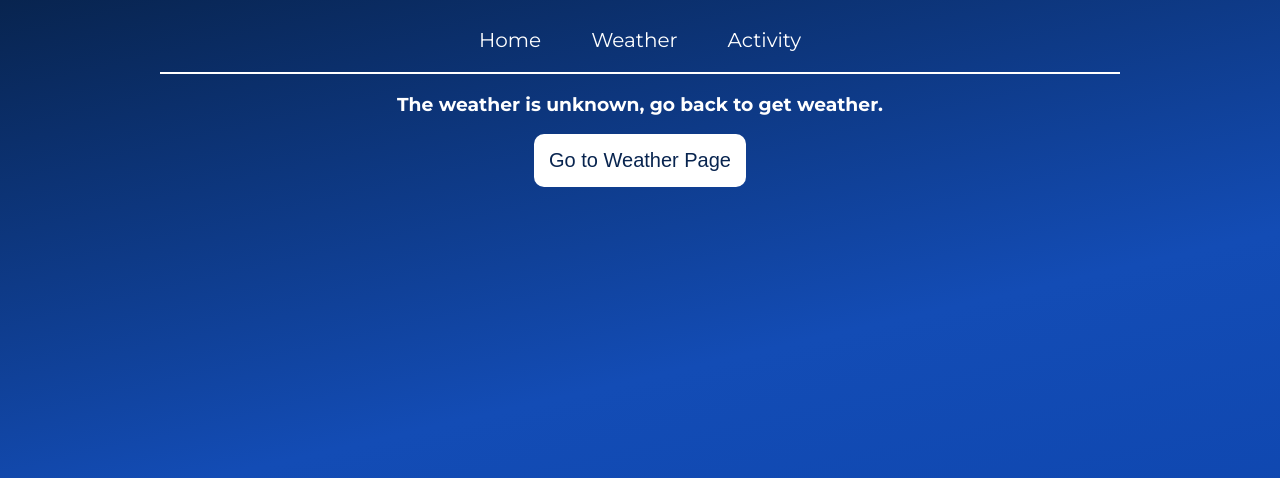
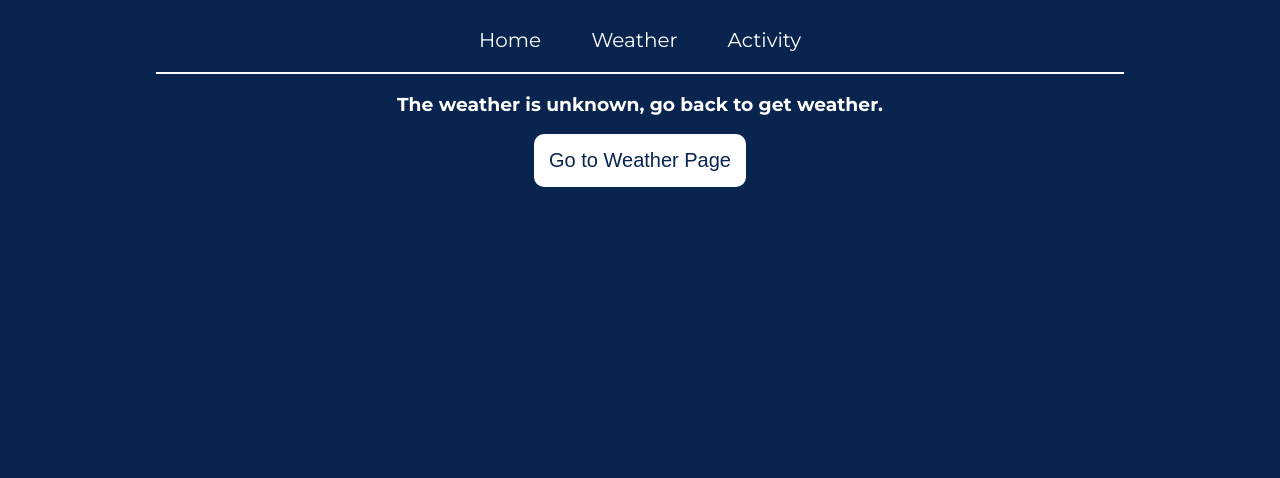
Before and after one commit to Maksym-Kartawcew/WeatherCast, a Next.js app: page /activity in a window 1280 px wide. Shown: the top 478 px of the page. Built offline with nearby package versions, Linux system fonts and the light colour scheme.

Commit message:
styles fixed

```diff
--- a/app/styles.css
+++ b/app/styles.css
@@ -9,12 +9,7 @@
 }
 
 body {
-  background: linear-gradient(
-    167deg,
-    #08244f 0%,
-    #134cb5 47.38%,
-    #0b42ab 100%
-  );
+  background-color: #08244f;
 }
 
 a {
--- a/src/components/Activity.jsx
+++ b/src/components/Activity.jsx
@@ -75,11 +75,11 @@ const ActivityPage = () => {
       <ActivityInformation>
         <ActivityTitle>Recommended Activity</ActivityTitle>
         <ActivityItem>
-          <VscReactions fill="white" size="50px" />
+          <VscReactions fill="white" size="40px" />
           Activity: {activity.activity}
         </ActivityItem>
         <ActivityItem>
-          <HiOutlineArrowsExpand fill="white" size="50px" />
+          <HiOutlineArrowsExpand fill="white" size="40px" />
           Type: {activity.type}
         </ActivityItem>
       </ActivityInformation>
--- a/src/components/Components.styled.js
+++ b/src/components/Components.styled.js
@@ -3,7 +3,7 @@ import styled from "styled-components";
 
 export const Container = styled.div`
   margin: 0 auto;
-  padding: 0px 20px;
+  padding: 0px 16px;
   max-width: 1000px;
   height: 100vh;
 `;
@@ -113,6 +113,9 @@ export const WeatherInformation = styled.div`
 export const WeatherItems = styled.div`
   display: flex;
   gap: 50px;
+  @media (max-width: 600px) {
+    display: block;
+  }
 `;
 export const WeatherItem = styled.p`
   display: flex;
@@ -128,7 +131,11 @@ export const WeatherToActivity = styled.div`
   align-items: center;
   margin: 0 auto;
   margin-top: 15px;
+  margin-bottom: 25px;
   gap: 30px;
+  @media (max-width: 600px) {
+    display: block;
+  }
 `;
 export const ActivitySection = styled.div`
   padding-top: 20px;
@@ -144,18 +151,22 @@ export const ActivitySection = styled.div`
 export const ActivityInformation = styled.div`
   color: white;
   font-size: 20px;
+  @media (max-width: 600px) {
+    font-size: 16px;
+  }
 `;
 
 export const ActivityTitle = styled.h1`
   font-size: 30px;
+  @media (max-width: 600px) {
+    font-size: 20px;
+  }
 `;
 export const ActivityItem = styled.p`
   display: flex;
   gap: 20px;
   align-items: center;
-
-  font-size: 20px;
-  margin-top: 10px;
+    margin-top: 10px;
   margin-bottom: 10px;
 `;
 export const NoWeather = styled.div`
```
